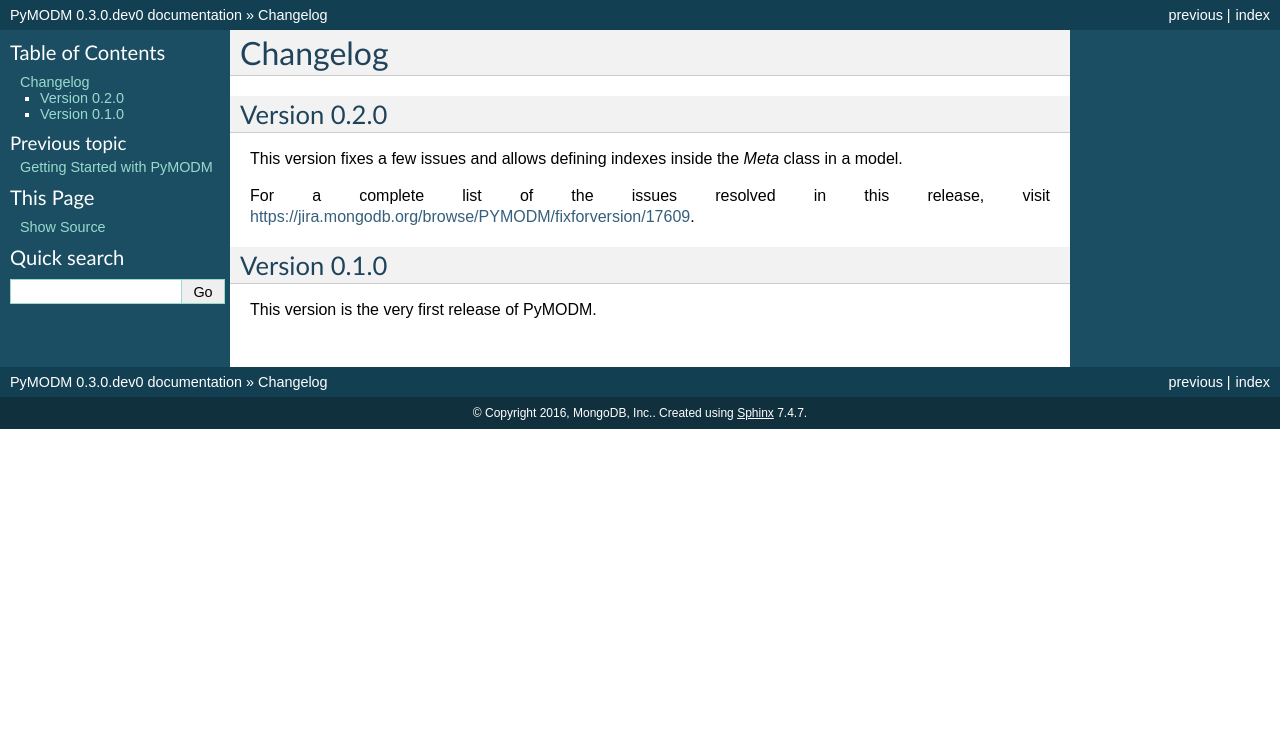
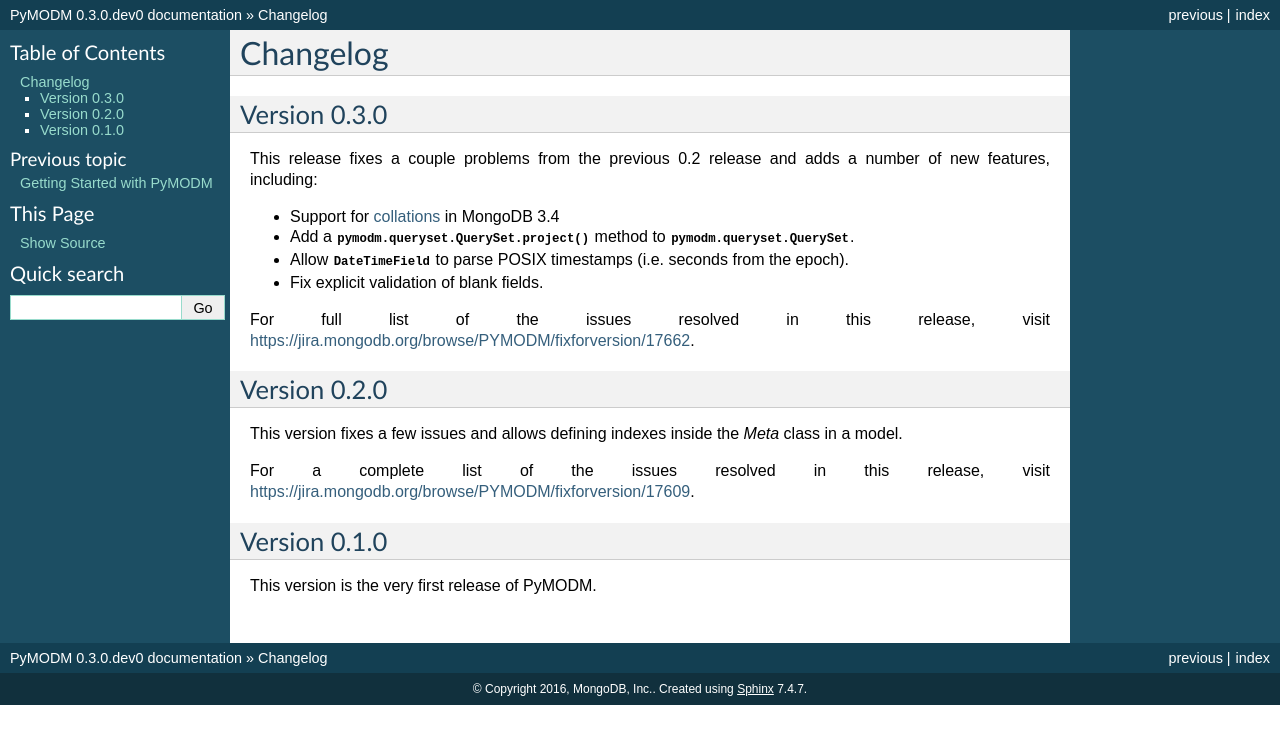
Before and after one commit to mongodb/pymodm, a Sphinx documentation site: the page built from doc/changelog.rst, in a window 1280 px wide. Shown: the top 744 px of the page. Built offline with Sphinx 7.4.7, drawn with Linux system fonts in a browser that asks for light colours.

Commit message:
0.3.0 changelog

```diff
--- a/doc/changelog.rst
+++ b/doc/changelog.rst
@@ -1,5 +1,23 @@
 Changelog
 =========
+
+Version 0.3.0
+-------------
+
+This release fixes a couple problems from the previous 0.2 release and adds a
+number of new features, including:
+
+* Support for `collations`_ in MongoDB 3.4
+* Add a :meth:`pymodm.queryset.QuerySet.project` method to
+  :class:`pymodm.queryset.QuerySet`.
+* Allow :class:`~pymodm.fields.DateTimeField` to parse POSIX timestamps
+  (i.e. seconds from the epoch).
+* Fix explicit validation of blank fields.
+
+For full list of the issues resolved in this release, visit
+https://jira.mongodb.org/browse/PYMODM/fixforversion/17662.
+
+.. _collations: https://docs.mongodb.com/manual/reference/collation/
 
 Version 0.2.0
 -------------
```
